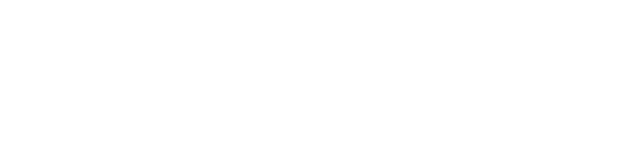
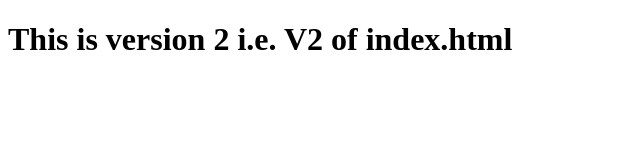
Before and after one commit to krutibashn/GitRepo, a plain HTML site: page index.html in a window 1280 px wide. Shown: the whole page, without its empty margins (0-640 px from the left). Drawn offline with Linux system fonts and the light colour scheme.

Commit message:
This is Version 2 V2

```diff
--- a/index.html
+++ b/index.html
@@ -6,6 +6,6 @@
     <title>Document</title>
 </head>
 <body>
-
+    <h1>This is version 2 i.e. V2 of index.html</h1>
 </body>
 </html>
```
